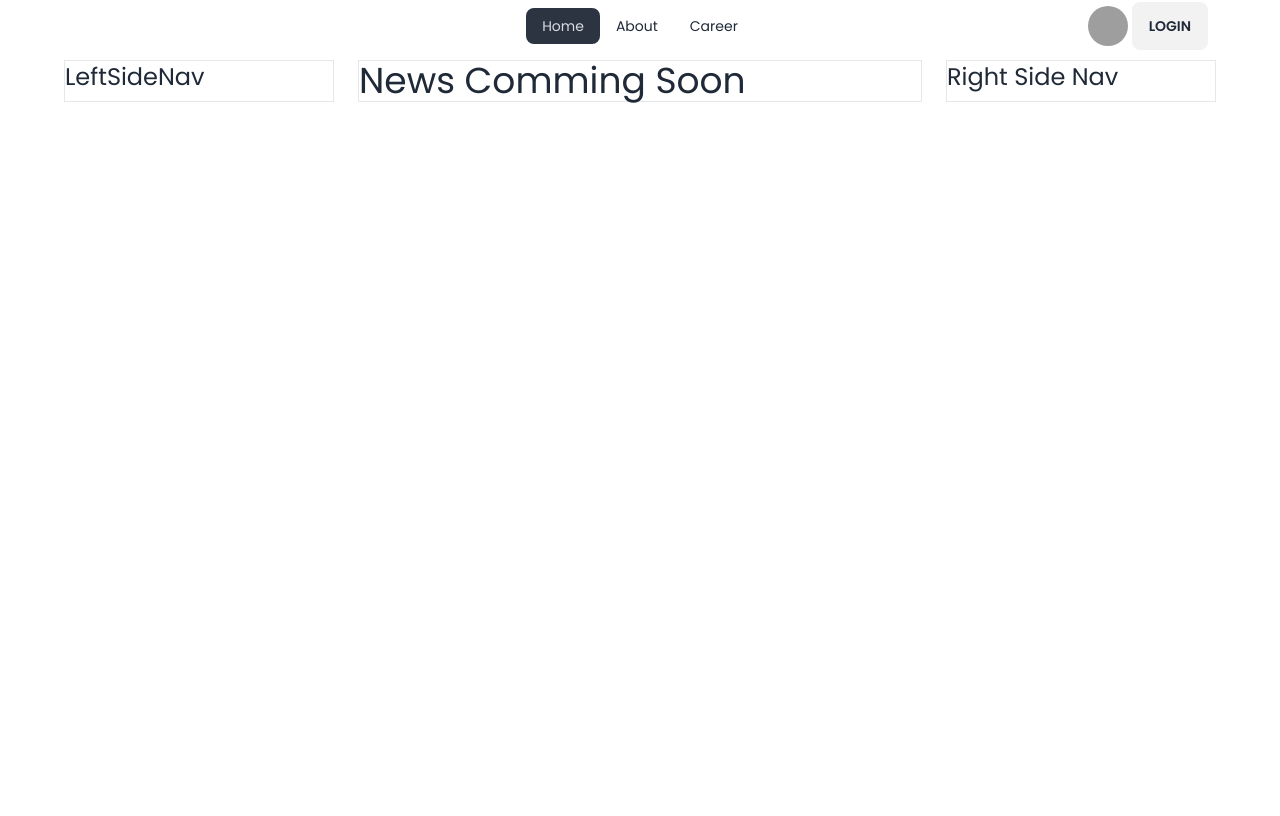
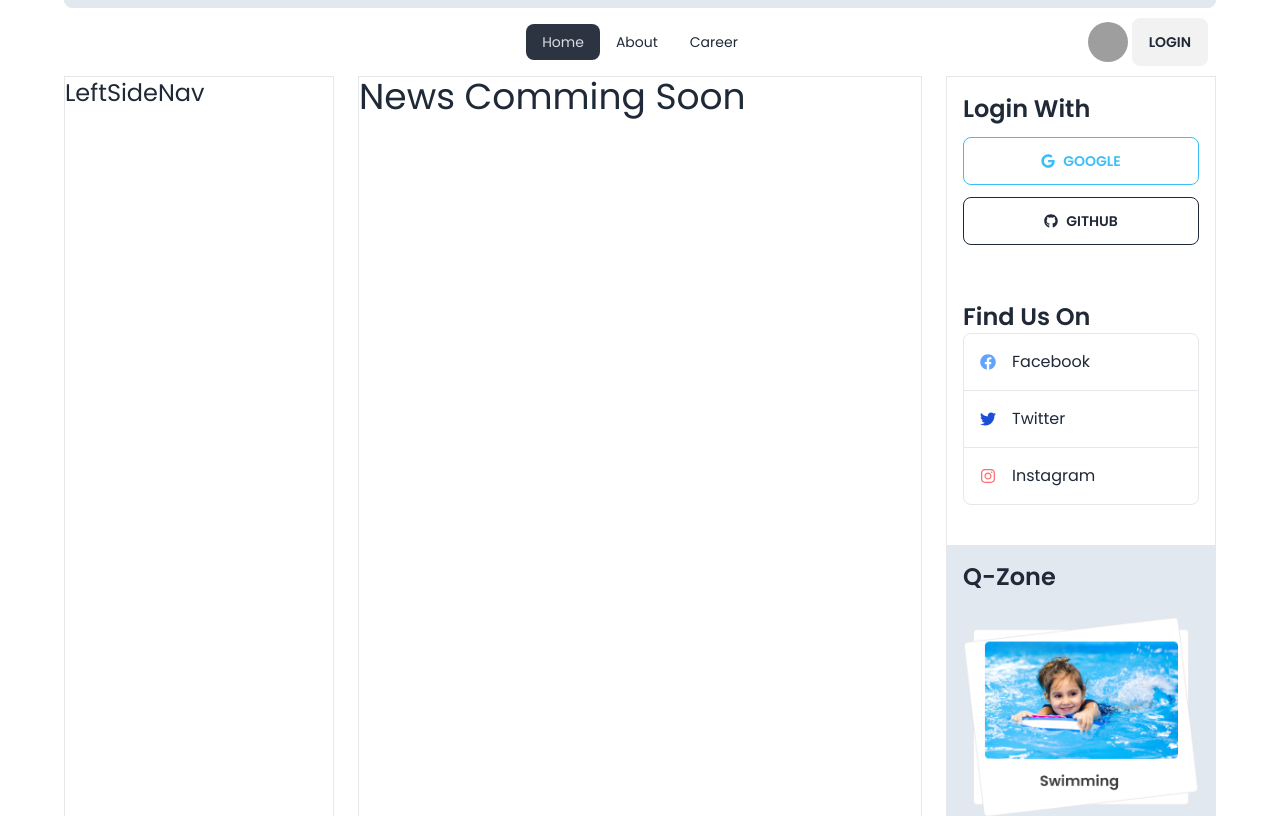
Before and after one commit to phlabib/Dragon-news-m52, a React (Vite) app: page / in a window 1280 px wide. Shown: the part 244-1060 px from the top of the page. Before the commit the page ends 800 px from the top, so only its background shows below. Built offline with nearby package versions, Linux system fonts and the light colour scheme; grey boxes are pictures that could not be loaded.

Commit message:
52-8 Right navigation and info with icon

```diff
--- a/package.json
+++ b/package.json
@@ -17,6 +17,7 @@
     "react": "^18.2.0",
     "react-dom": "^18.2.0",
     "react-fast-marquee": "^1.6.1",
+    "react-icons": "^4.11.0",
     "react-router-dom": "^6.16.0",
     "sort-by": "^1.2.0"
   },
--- a/src/pages/sheard/Header/Header.jsx
+++ b/src/pages/sheard/Header/Header.jsx
@@ -7,7 +7,7 @@ const Header = () => {
         <div className='text-center'>
             <img className='mx-auto m-4' src= {logo} alt="" />
             <p className='mb-4'>Journalism Without Fear or Favour</p>
-            <p className="text-xl md-4">{moment().format("dddd, MMMM D, YYYY")}</p>
+            <p className="text-xl mb-4">{moment().format("dddd, MMMM D, YYYY")}</p>
 
         </div>
     );
--- a/src/pages/sheard/RightSideNav/RightSideNav.jsx
+++ b/src/pages/sheard/RightSideNav/RightSideNav.jsx
@@ -1,11 +1,46 @@
+import { FaGoogle, FaGithub, FaFacebook,  FaInstagram, FaTwitter, } from "react-icons/fa";
 
+import qZone1 from '../../../assets/qZone1.png';
+import qZone2 from '../../../assets/qZone2.png';
+import qZone3 from '../../../assets/qZone3.png';
 
 const RightSideNav = () => {
-    return (
-        <div>
-            <h2 className="text-2xl">Right Side Nav</h2>
-        </div>
-    );
+  return (
+    <div>
+      <div className="p-4 space-y-3 mb-6">
+        <h2 className="text-2xl font-semibold">Login With</h2>
+        <button className="btn btn-outline btn-info w-full ">
+          <FaGoogle></FaGoogle>
+          Google
+        </button>
+        <button className="btn btn-outline w-full mt-2">
+          <FaGithub></FaGithub>
+          GitHub
+        </button>
+      </div>
+
+      <div className="p-4 mb-6">
+        <h2 className="text-2xl font-semibold">Find Us On</h2>
+        <a className="p-4 flex gap-2 items-center border rounded-t-lg " href="">
+            <FaFacebook className="mr-2 text-blue-400"></FaFacebook>Facebook
+        </a>
+        <a className="p-4 flex gap-2 items-center border-x " href="">
+            <FaTwitter className="mr-2 text-blue-700"></FaTwitter> Twitter
+        </a>
+        <a className="p-4 flex gap-2 items-center border rounded-b-lg " href="">
+            <FaInstagram className="mr-2 text-red-400"></FaInstagram> Instagram
+        </a>
+      </div>
+
+{/* Q Zone */}
+      <div className="p-4 space-y-3 mb-6 bg-slate-200 space-y-6">
+        <h2 className="text-2xl font-semibold">Q-Zone</h2>
+        <img src= {qZone1} alt="" />
+        <img src= {qZone2} alt="" />
+        <img src= {qZone3} alt="" />
+      </div>
+    </div>
+  );
 };
 
 export default RightSideNav;
```
Also changed, not shown: 1 other file (tests, documents, lock files or other folders).
